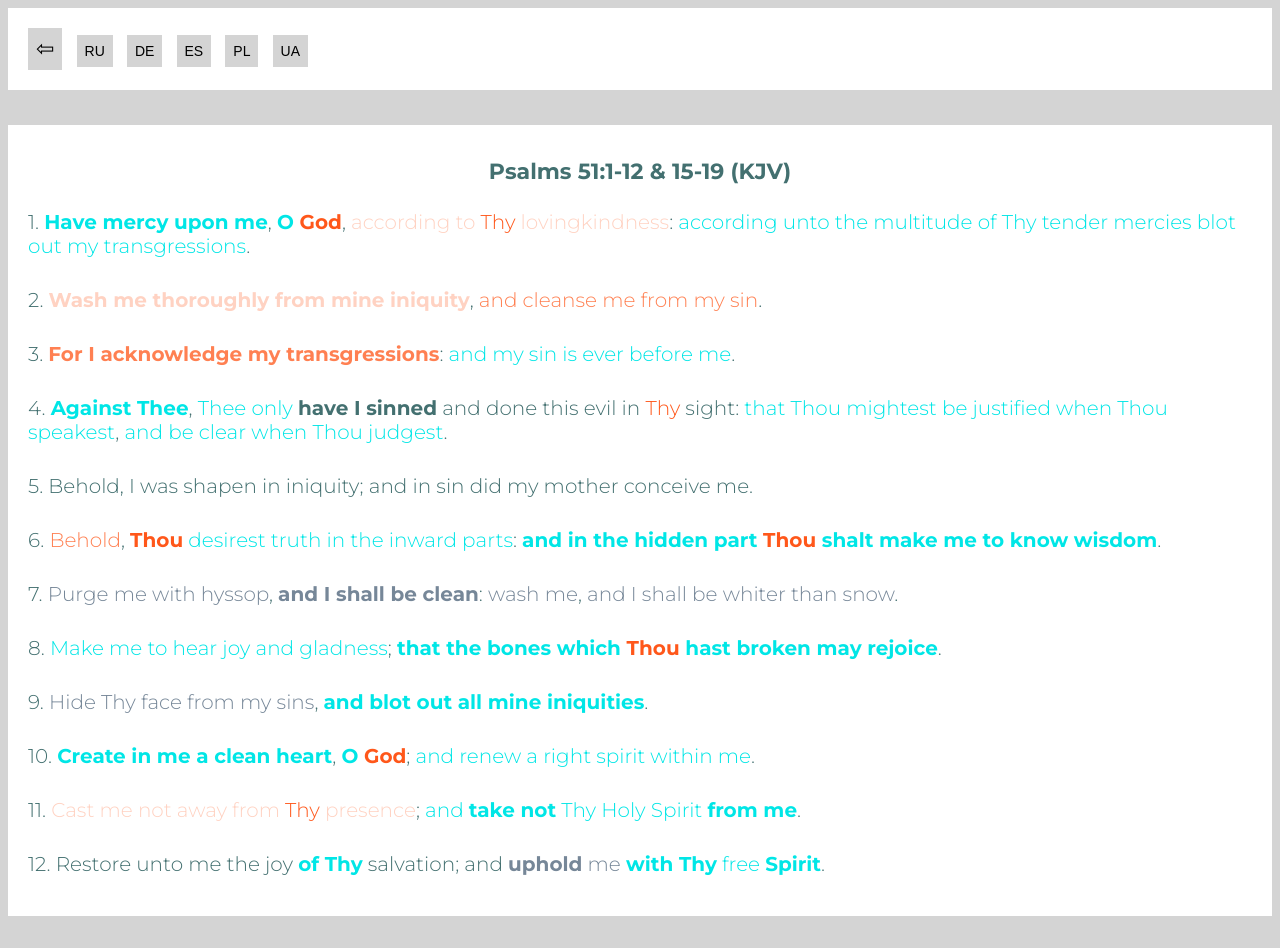
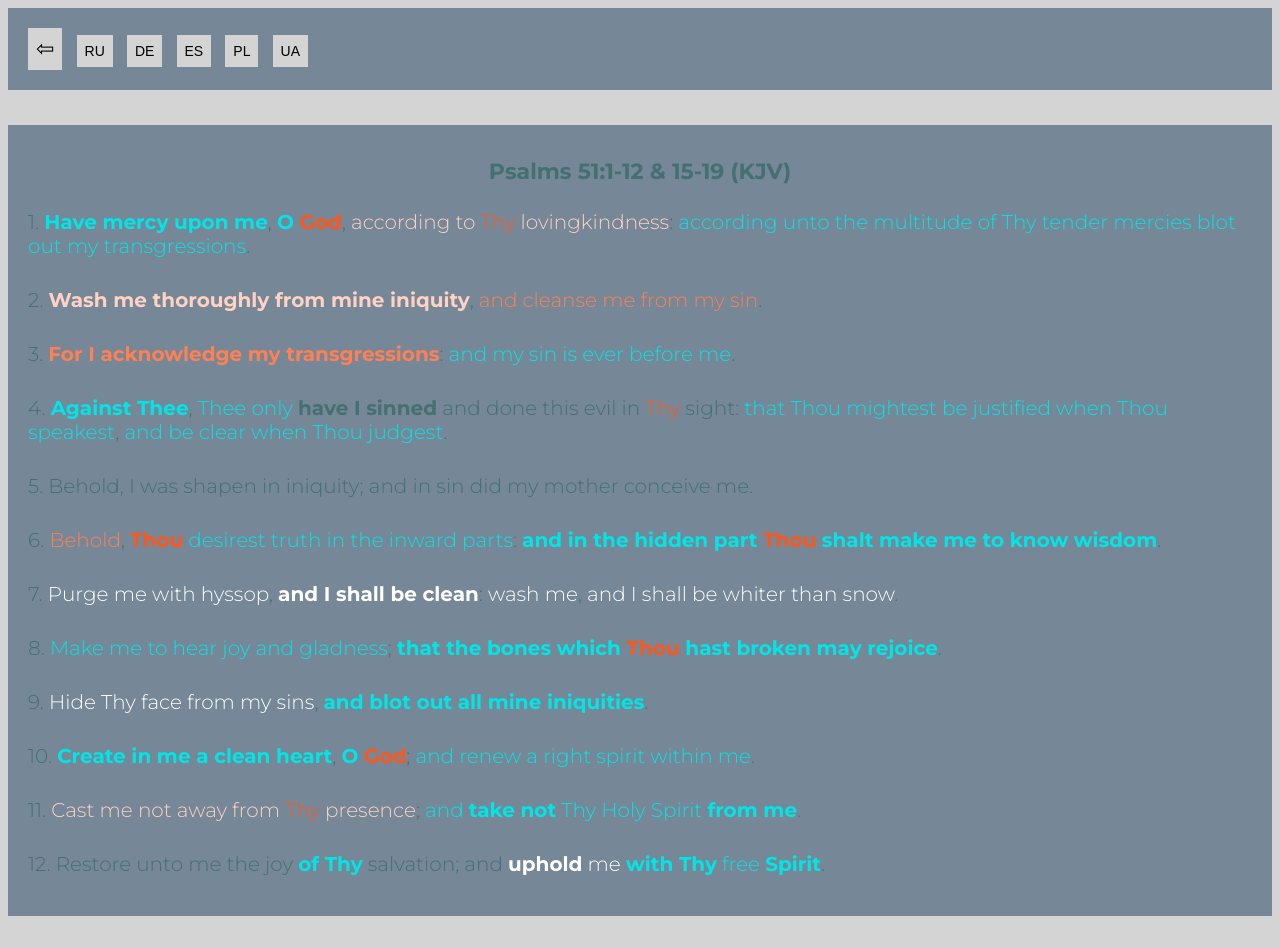
Before and after one commit to mr-front-end-dev/Bible-Verses-sgwaq--EN, a plain HTML site: page index.html in a window 1280 px wide. Shown: the top 948 px of the page. Drawn offline with Linux system fonts and the light colour scheme.

Commit message:
Changed colors and arrow in index.html

```diff
--- a/css/main.css
+++ b/css/main.css
@@ -1,5 +1,5 @@
 .main {
-  background-color: hsl(0, 0%, 100%);
+  background-color: hsl(210, 14%, 53%);
 }
 
 .div__underline--lightgrey {
--- a/css/section.css
+++ b/css/section.css
@@ -40,8 +40,8 @@
   font-size: 22px;
 }
 
-.section__span--lightslategray {
-  color: hsl(210, 14%, 53%);
+.section__span--white {
+  color: hsl(0, 0%, 100%);
 }
 
 .section__span--aqua {
--- a/index.html
+++ b/index.html
@@ -31,12 +31,12 @@
         <p class="section__paragraph">4. <span class="section--bold section__span--aqua--light">Against Thee</span>, <span class="section__span--aqua--light">Thee only</span> <span class="section--bold">have I sinned</span> and done this evil in <span class="section__span--coral--dark">Thy</span> sight: <span class="section__span--aqua--light">that Thou mightest be justified when Thou speakest</span>, <span class="section__span--aqua--light">and be clear when Thou judgest</span>.</p>
         <p class="section__paragraph">5. Behold, I was shapen in iniquity; and in sin did my mother conceive me.</p>
         <p class="section__paragraph">6. <span class="section__span--coral">Behold</span>, <span class="section--bold section__span--coral--dark">Thou</span> <span class="section__span--aqua--light">desirest truth in the inward parts</span>: <span class="section--bold section__span--aqua--light">and in the hidden part <span class="section--bold section__span--coral--dark">Thou</span> shalt make me to know wisdom</span>.</p>
-        <p class="section__paragraph">7. <span class="section__span--lightslategray">Purge me with hyssop</span>, <span class="section--bold section__span--lightslategray">and I shall be clean</span>: <span class="section__span--lightslategray">wash me</span>, <span class="section__span--lightslategray">and I shall be whiter than snow</span>.</p>
+        <p class="section__paragraph">7. <span class="section__span--white">Purge me with hyssop</span>, <span class="section--bold section__span--white">and I shall be clean</span>: <span class="section__span--white">wash me</span>, <span class="section__span--white">and I shall be whiter than snow</span>.</p>
         <p class="section__paragraph">8. <span class="section__span--aqua--light">Make me to hear joy and gladness</span>; <span class="section--bold section__span--aqua--light">that the bones which <span class="section__span--coral--dark">Thou</span> hast broken may rejoice</span>.</p>
-        <p class="section__paragraph">9. <span class="section__span--lightslategray">Hide Thy face from my sins</span>, <span class="section--bold section__span--aqua--light">and blot out all mine iniquities</span>.</p>
+        <p class="section__paragraph">9. <span class="section__span--white">Hide Thy face from my sins</span>, <span class="section--bold section__span--aqua--light">and blot out all mine iniquities</span>.</p>
         <p class="section__paragraph">10. <span class="section--bold section__span--aqua--light">Create in me a clean heart</span>, <span class="section--bold section__span--aqua--light">O <span class="section__span--coral--dark">God</span></span>; <span class="section__span--aqua--light">and renew a right spirit within me</span>.</p>
         <p class="section__paragraph">11. <span class="section__span--coral--light">Cast me not away from <span class="section__span--coral--dark">Thy</span> presence</span>; <span class="section__span--aqua--light">and</span> <span class="section--bold section__span--aqua--light">take not</span> <span class="section__span--aqua--light">Thy Holy Spirit</span> <span class="section--bold section__span--aqua--light">from me</span>.</p>
-        <p class="section__paragraph">12. Restore unto me the joy <span class="section--bold section__span--aqua--light">of Thy</span> salvation; and <span class="section--bold section__span--lightslategray">uphold</span> <span class="section__span--lightslategray">me</span> <span class="section--bold section__span--aqua--light">with Thy</span> <span class="section__span--aqua--light">free</span> <span class="section--bold section__span--aqua--light">Spirit</span>.</p>
+        <p class="section__paragraph">12. Restore unto me the joy <span class="section--bold section__span--aqua--light">of Thy</span> salvation; and <span class="section--bold section__span--white">uphold</span> <span class="section__span--white">me</span> <span class="section--bold section__span--aqua--light">with Thy</span> <span class="section__span--aqua--light">free</span> <span class="section--bold section__span--aqua--light">Spirit</span>.</p>
     </main>
     <div class="div__underline--lightgrey"></div>
     <main class="main">
@@ -45,7 +45,7 @@
         <p class="section__paragraph">16. <span class="section__span--aqua">For Thou desirest not sacrifice</span>; <span class="section--bold section__span--aqua--light">else would I give it</span>: Thou delightest not in burnt offering</p>.
         <p class="section__paragraph">17. <span class="section--bold section__span--aqua">The sacrifices of God</span> <span class="section--bold section__span--aqua--light">are a broken spirit</span>: <span class="section__span--aqua--light">a broken and a contrite heart</span>, <span class="section--bold section__span--aqua">O God</span>, <span class="section--bold section__span--aqua--light">Thou wilt not despise</span>.</p>
         <p class="section__paragraph">18. <span class="section--bold section__span--coral">Do good</span> <span class="section__span--coral--dark">in <span class="section--bold">Thy</span> good pleasure unto Zion: build Thou the walls of Jerusalem</span>.</p>
-        <p class="section__paragraph">19. <span class="section__span--lightslategray">Then shalt Thou be pleased with the sacrifices of righteousness</span>, <span class="section--bold section__span--coral--dark">with burnt offering and whole burnt offering</span>: <span class="section__span--coral--dark">then shall they offer bullocks upon <span class="section--bold">Thine</span> altar</span>.</p>
+        <p class="section__paragraph">19. <span class="section__span--white">Then shalt Thou be pleased with the sacrifices of righteousness</span>, <span class="section--bold section__span--coral--dark">with burnt offering and whole burnt offering</span>: <span class="section__span--coral--dark">then shall they offer bullocks upon <span class="section--bold">Thine</span> altar</span>.</p>
       </section>
     </main>
     <div class="div__underline--lightgrey"></div>
```
